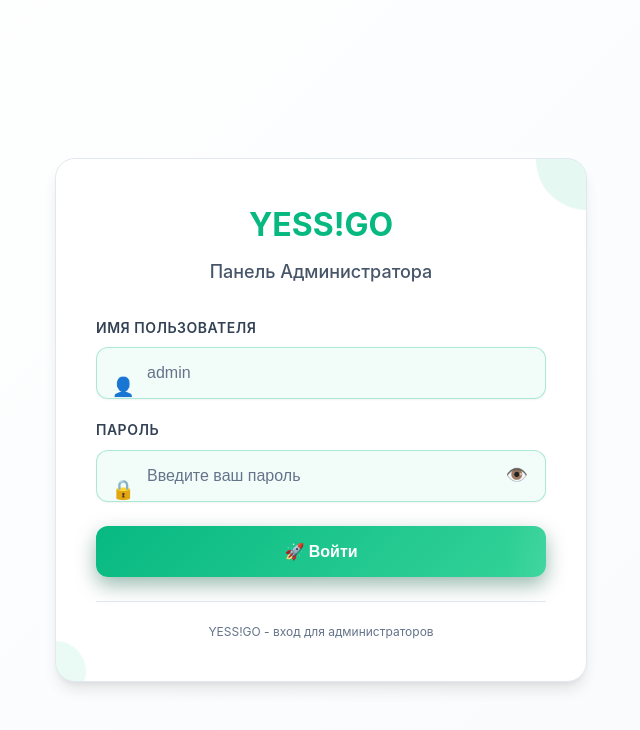
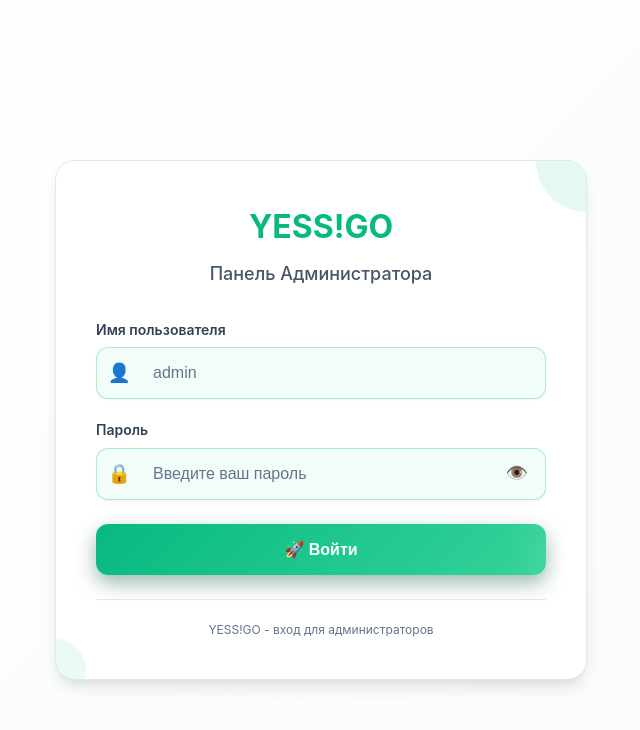
Before and after one commit to Amanch1ik/PANELS_YESS_GO_last, a React (Vite) app in the folder admin-panel/: page / in a window 1280 px wide. Shown: the top 730 px of the page, without its empty margins (319-959 px from the left). Built offline with nearby package versions, Linux system fonts and the light colour scheme; no server answers.

Commit message:
style: Align input icons and text vertically; increase left padding for inputs

```diff
--- a/admin-panel/src/pages/Login.tsx
+++ b/admin-panel/src/pages/Login.tsx
@@ -285,9 +285,9 @@ export default function Login({ onLogin, onError }: { onLogin: () => void, onErr
               color: 'var(--gray-700)',
               fontSize: '14px',
               fontWeight: '600',
-              marginBottom: '8px',
-              textTransform: 'uppercase',
-              letterSpacing: '0.5px'
+              marginBottom: '6px',
+              textTransform: 'none',
+              letterSpacing: '0'
             }}>
               Имя пользователя
             </label>
@@ -302,7 +302,7 @@ export default function Login({ onLogin, onError }: { onLogin: () => void, onErr
                 style={{
                   width: '100%',
                   boxSizing: 'border-box',
-                  padding: '16px 20px 16px 50px',
+                padding: '16px 20px 16px 56px',
                   borderRadius: '12px',
                   border: '1px solid rgba(7, 185, 129, 0.3)',
                   background: 'rgba(7, 185, 129, 0.05)',
@@ -314,9 +314,13 @@ export default function Login({ onLogin, onError }: { onLogin: () => void, onErr
               />
               <div className="login-icon-user" style={{
                 position: 'absolute',
-                left: '16px',
-                top: '50%',
-                transform: 'translateY(-50%)',
+                left: '12px',
+                top: '0',
+                bottom: '0',
+                display: 'flex',
+                alignItems: 'center',
+                justifyContent: 'center',
+                height: '100%',
                 color: 'var(--accent)',
                 fontSize: '18px'
               }}>
@@ -331,9 +335,9 @@ export default function Login({ onLogin, onError }: { onLogin: () => void, onErr
               color: 'var(--gray-700)',
               fontSize: '14px',
               fontWeight: '600',
-              marginBottom: '8px',
-              textTransform: 'uppercase',
-              letterSpacing: '0.5px'
+              marginBottom: '6px',
+              textTransform: 'none',
+              letterSpacing: '0'
             }}>
               Пароль
             </label>
@@ -348,7 +352,7 @@ export default function Login({ onLogin, onError }: { onLogin: () => void, onErr
                 style={{
                   width: '100%',
                   boxSizing: 'border-box',
-                  padding: '16px 20px 16px 50px',
+                  padding: '16px 20px 16px 56px',
                   borderRadius: '12px',
                   border: '1px solid rgba(7, 185, 129, 0.3)',
                   background: 'rgba(7, 185, 129, 0.05)',
@@ -368,9 +372,13 @@ export default function Login({ onLogin, onError }: { onLogin: () => void, onErr
               />
               <div className="login-icon-lock" style={{
                 position: 'absolute',
-                left: '16px',
-                top: '50%',
-                transform: 'translateY(-50%)',
+                left: '12px',
+                top: '0',
+                bottom: '0',
+                display: 'flex',
+                alignItems: 'center',
+                justifyContent: 'center',
+                height: '100%',
                 color: 'var(--accent)',
                 fontSize: '18px'
               }}>
```
